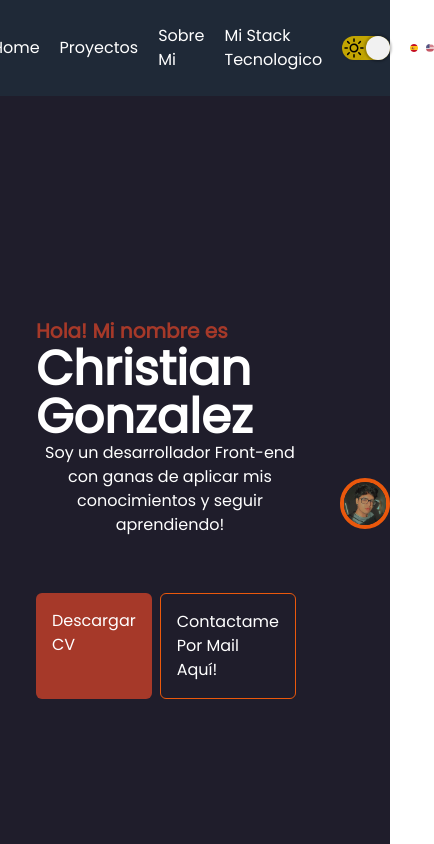
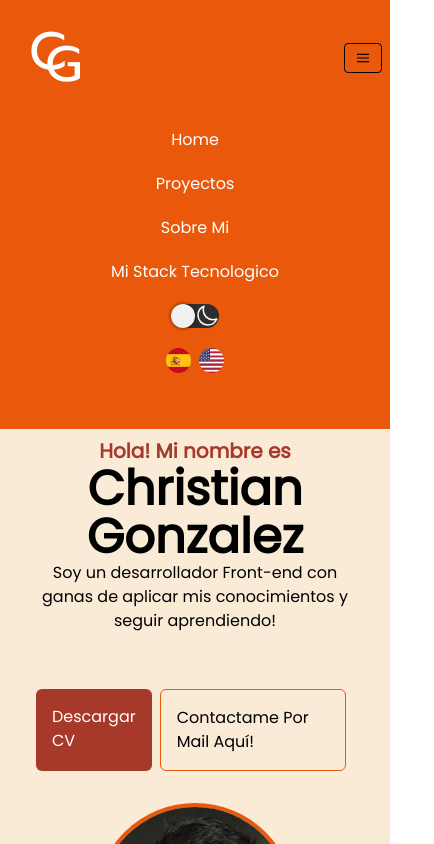
Before and after one commit to ChrisGlz14/portfolio, a Next.js app: page / in a window 390 px wide. Both pictures are taken after a click on the button 366 px from the left and 48 px from the top of the page. Shown: the top 844 px of the page, 434 px wide, since content can reach past the window. Built offline with nearby package versions, Linux system fonts and the light colour scheme.

Commit message:
Menu mobile and desktop

```diff
--- a/src/app/layout.tsx
+++ b/src/app/layout.tsx
@@ -5,8 +5,8 @@ import { Providers } from "@/redux/storeRedux/provider";
 
 
 export const metadata: Metadata = {
-  title: "Create Next App",
-  description: "Generated by create next app",
+  title: "Christian Gonzalez Portfolio",
+  description: "Generated by create next app and Chris",
 };
 
 export default function RootLayout({
--- a/src/components/Header.tsx
+++ b/src/components/Header.tsx
@@ -1,39 +1,72 @@
-'use client'
+"use client";
 import Image from "next/image";
-import './header.css'
+import "./header.css";
 import { MoonSvg, SunSvg } from "../../public/svg/svg";
 import { toggleMode } from "@/redux/features/themeSlice";
 import { setEn, setEs } from "@/redux/features/langSlice";
+import { toggleMenu } from "@/redux/features/menuBurgerSlice";
 import { useAppDispatch, useAppSelector } from "@/redux/hook";
-import * as dataEn from '../app/lib/languages/en.json'
-import * as dataEs from '../app/lib/languages/es.json'
-
+import * as dataEn from "../app/lib/languages/en.json";
+import * as dataEs from "../app/lib/languages/es.json";
 
 export const Header = () => {
-  const theme = useAppSelector(state => state.themeReducer.mode)
-  const language = useAppSelector(state => state.langReducer.mode)
-  const btnState = useAppSelector(state => state.themeReducer.btnState)
-  const dispatch = useAppDispatch()
+  const theme = useAppSelector((state) => state.themeReducer.mode);
+  const language = useAppSelector((state) => state.langReducer.mode);
+  const btnState = useAppSelector((state) => state.themeReducer.btnState);
+  const menu = useAppSelector((state) => state.menuBurgerReducer.mode);
+  const dispatch = useAppDispatch();
   const data = language === "es" ? dataEs : dataEn;
+
   return (
     <>
-      <header className={`active flex items-center justify-center h-24 ${theme === "light" ? "bg-orange-600 text-black" : "bg-gray-800 text-white"}`}>
-        <button className="btnMobile" id="btnMobile"></button>
-
-        <nav className="navbar flex m-3" id="nav">
-          <ul className="flex items-center list-none gap-5">
-            <li className="logo">
-              <Image
-                src="/img/logoCGc.svg"
-                alt="Logo"
-                width={100}
-                height={100}
-              />
-            </li>
-            <li>
+      <nav
+        className={`flex items-center justify-between flex-wrap p-2 ${
+          theme === "light"
+            ? "bg-orange-600 text-black"
+            : "bg-gray-800 text-white"
+        } ${menu === "" ? "pb-14" : "" }`}
+      >
+        <div className="flex items-center flex-shrink-0 text-white mr-6">
+          <div className="logo">
+            <Image src="/img/logoCGc.svg" alt="Logo" width={100} height={100} />
+          </div>
+        </div>
+        <div className="block lg:hidden">
+          <button
+          onClick={()=>dispatch(toggleMenu())}
+            id="boton"
+            className={`flex items-center px-3 py-2 border rounded ${
+              theme === "light"
+                ? "bg-orange-600 text-black border-black"
+                : "bg-gray-800 text-white hover:border-white "
+            }`}
+          >
+            <svg
+              className="fill-current h-3 w-3"
+              viewBox="0 0 20 20"
+              xmlns="http://www.w3.org/2000/svg"
+            >
+              <title>Menu</title>
+              <path d="M0 3h20v2H0V3zm0 6h20v2H0V9zm0 6h20v2H0v-2z" />
+            </svg>
+          </button>
+        </div>
+        <div
+          id="menu"
+          className={`w-full block flex-grow lg:flex lg:items-center lg:w-auto text-center ${
+            menu === "hidden" ? "hidden" : ""
+          } `}
+        >
+          <div className="text-base lg:flex-grow">
+            <ul className="lg:flex gap-10 justify-center">
+              <li className="mt-5">
                 <a
                   href="#"
-                className={`links  ${theme === "light" ? "text-white hover:text-black transition 300" : "text-white hover:text-yellow-300" }`}
+                  className={`links  ${
+                    theme === "light"
+                      ? "text-white hover:text-black transition 300"
+                      : "text-white hover:text-yellow-300"
+                  }`}
                   id="nav-home"
                   data-section="nav"
                   data-value="home"
@@ -41,10 +74,14 @@ export const Header = () => {
                   Home
                 </a>
               </li>
-            <li>
+              <li className="mt-5">
                 <a
                   href="#"
-                className={`links  ${theme === "light" ? "text-white hover:text-black transition 300" : "text-white hover:text-yellow-300" }`}
+                  className={`links  ${
+                    theme === "light"
+                      ? "text-white hover:text-black transition 300"
+                      : "text-white hover:text-yellow-300"
+                  }`}
                   id="nav-projects"
                   data-section="nav"
                   data-value="projects"
@@ -52,10 +89,14 @@ export const Header = () => {
                   {data?.nav.projects}
                 </a>
               </li>
-            <li>
+              <li className="mt-5">
                 <a
                   href="#"
-                className={`links  ${theme === "light" ? "text-white hover:text-black transition 300" : "text-white hover:text-yellow-300" }`}
+                  className={`links  ${
+                    theme === "light"
+                      ? "text-white hover:text-black transition 300"
+                      : "text-white hover:text-yellow-300"
+                  }`}
                   id="nav-about-me"
                   data-section="nav"
                   data-value="about-me"
@@ -63,10 +104,14 @@ export const Header = () => {
                   {data?.nav["about-me"]}
                 </a>
               </li>
-            <li>
+              <li className="mt-5">
                 <a
                   href="#"
-                className={`links  ${theme === "light" ? "text-white hover:text-black transition 300" : "text-white hover:text-yellow-300" }`}
+                  className={`links  ${
+                    theme === "light"
+                      ? "text-white hover:text-black transition 300"
+                      : "text-white hover:text-yellow-300"
+                  }`}
                   id="nav-stack"
                   data-section="nav"
                   data-value="stack"
@@ -74,22 +119,30 @@ export const Header = () => {
                   {data?.nav.stack}
                 </a>
               </li>
-            <li>
+              <li className="flex justify-center mt-5">
                 <button
-                className={`switch ${btnState === "dark" ? "light" : "dark"} w-12 h-6 rounded-full border-none relative cursor-pointer flex items-center outline-none `}
+                  className={`switch ${
+                    btnState === "dark" ? "light" : "dark"
+                  } w-12 h-6 rounded-full border-none relative cursor-pointer flex items-center outline-none `}
                   id="switch"
-                onClick={()=> {dispatch(toggleMode())}}
+                  onClick={() => {
+                    dispatch(toggleMode());
+                  }}
                 >
                   <span className="">
-                  <i className="text-black text-base w-6 h-6 leading-6 block bg-transparent absolute left-0 top-0 shadow-sm transition 300 ease-in rounded-full">{SunSvg}</i>
+                    <i className="text-black text-base w-6 h-6 leading-6 block bg-transparent absolute left-0 top-0 shadow-sm transition 300 ease-in rounded-full">
+                      {SunSvg}
+                    </i>
                   </span>
 
                   <span className="">
-                  <i className="text-black text-base w-6 h-6 leading-6 block bg-transparent absolute right-0 top-0 shadow-sm transition 300 ease-in rounded-full">{MoonSvg}</i>
+                    <i className="text-black text-base w-6 h-6 leading-6 block bg-transparent absolute right-0 top-0 shadow-sm transition 300 ease-in rounded-full">
+                      {MoonSvg}
+                    </i>
                   </span>
                 </button>
               </li>
-            <li className="switch-lang flex gap-2">
+              <li className="switch-lang flex gap-2 justify-center mt-5">
                 <Image
                   className="links cursor-pointer"
                   id="flags"
@@ -98,7 +151,9 @@ export const Header = () => {
                   data-language="es"
                   width={25}
                   height={25}
-                onClick={()=>{dispatch(setEs())}}
+                  onClick={() => {
+                    dispatch(setEs());
+                  }}
                 />
 
                 <Image
@@ -109,12 +164,16 @@ export const Header = () => {
                   data-language="en"
                   width={25}
                   height={25}
-                onClick={()=>{dispatch(setEn())}}
+                  onClick={() => {
+                    dispatch(setEn());
+                  }}
                 />
               </li>
             </ul>
+          </div>
+        </div>
       </nav>
-      </header>
+
     </>
   );
 };
--- a/src/components/Presentation.tsx
+++ b/src/components/Presentation.tsx
@@ -12,18 +12,18 @@ const Presentation = () => {
 
   return (
     <>
-      <section className="portfolio-container flex justify-start content-center h-[815px]" id="home">
-        <article className="flex-container flex m-auto items-center">
-          <section className="content-container flex flex-col mx-9">
+      <section className="portfolio-container flex justify-start content-center sm:h-[815px]" id="home">
+        <article className="flex-container flex flex-col m-auto items-center md:flex-row">
+          <section className="content-container flex flex-col pb-8 mx-9 justify-center items-center md:items-start">
             <header className="container-presentation text-center">
               <span data-section="profile" data-value="presentation-name" className="flex text-xl font-semibold text-start mt-2 text-[#a63929]" >
               {data?.profile['presentation-name']}
               </span>
             </header>
             <section className={`portfolio-name text-5xl font-semibold ${theme === 'light' ? "text-black" : "text-white" }`} >
-              <h1>Christian Gonzalez</h1>
+              <h1 className="text-center sm:text-start">Christian Gonzalez</h1>
             </section>
-            <section className={`presentation-paragraph text-center flex ${theme === 'light' ? "text-black" : "text-white"}`}>
+            <section className={`text-center md:text-start presentation-paragraph flex ${theme === 'light' ? "text-black" : "text-white"}`}>
               <p data-section="profile" data-value="presentation">
                 {data?.profile.presentation}
               </p>
--- /dev/null
+++ b/src/redux/features/menuBurgerSlice.tsx
@@ -0,0 +1,22 @@
+import { createSlice } from "@reduxjs/toolkit";
+
+interface menuState {
+  mode: "" | "hidden";
+}
+
+const initialState: menuState = {
+  mode: "hidden",
+};
+
+export const menuBurgerSlice = createSlice({
+  name: "menu",
+  initialState,
+  reducers: {
+    toggleMenu:(state) => {
+        state.mode = state.mode === "hidden" ? "" : "hidden";
+    }
+  },
+});
+
+export const {toggleMenu} = menuBurgerSlice.actions
+export default menuBurgerSlice.reducer
--- a/src/redux/storeRedux/store.ts
+++ b/src/redux/storeRedux/store.ts
@@ -2,13 +2,14 @@
 import { configureStore } from "@reduxjs/toolkit";
 import themeReducer from "../features/themeSlice";
 import langReducer from "../features/langSlice"
-
+import menuBurgerReducer from "../features/menuBurgerSlice";
 
 
 export const store = configureStore({
   reducer: {
     themeReducer,
-    langReducer
+    langReducer,
+    menuBurgerReducer,
   },
 });
 
```
Also changed, not shown: src/components/header.css (line endings or trailing spaces). Lines whose indentation alone changed are shown as unchanged.
